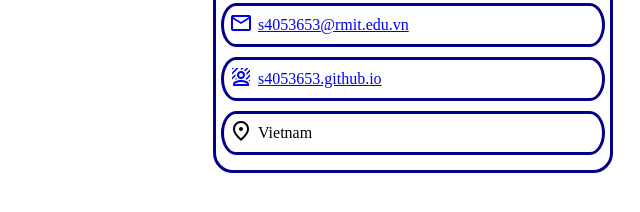
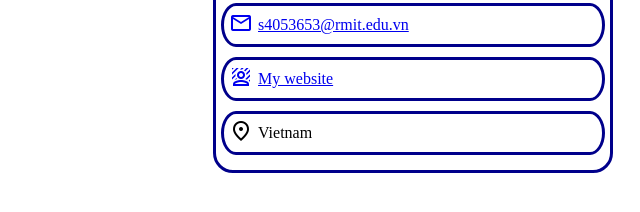
Before and after one commit to s4053653/s4053653.github.io, a plain HTML site: page business-card/index.html in a window 1280 px wide. Shown: the part 560-772 px from the top of the page, 227-867 px from the left. Drawn offline with nearby package versions, Linux system fonts and the light colour scheme.

Commit message:
Update business-card files

```diff
--- a/business-card/index.html
+++ b/business-card/index.html
@@ -43,7 +43,7 @@
             <div class="info-logo">
               <span class="material-symbols-outlined">background_replace</span>
             </div>
-            <span>s4053653.github.io</span>
+            <span>My website</span>
           </div>
         </a>
 
```
